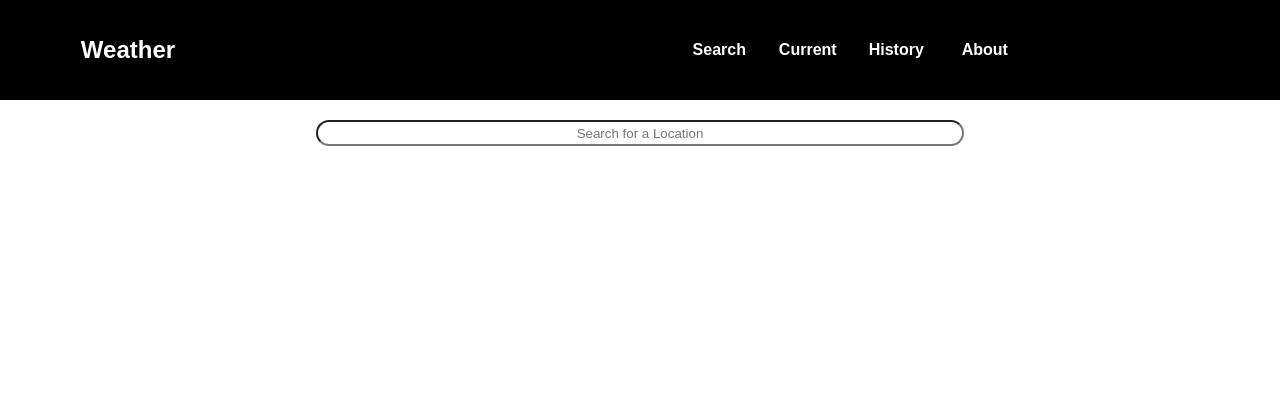
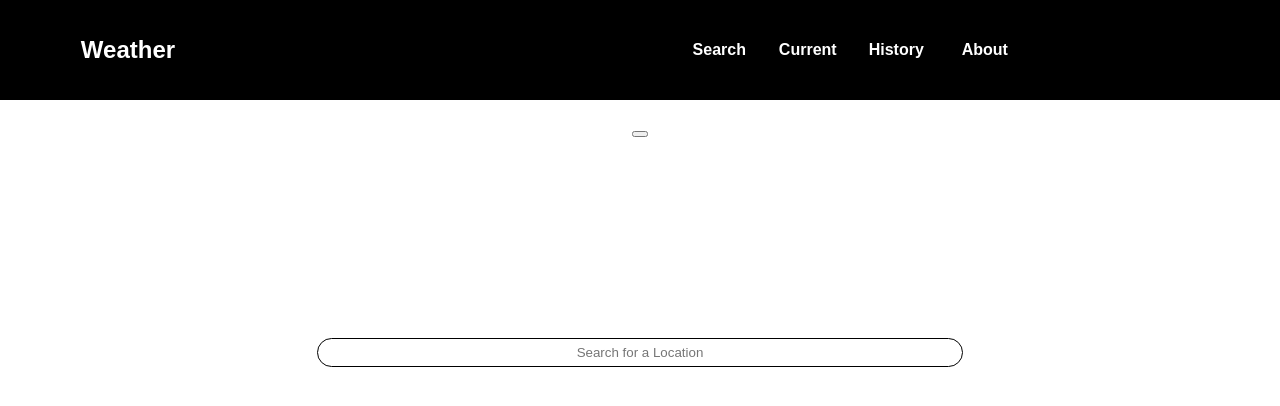
Before and after one commit to JSimoni42/CuralateWeatherApp, a React (Create React App) app: page / in a window 1280 px wide. Shown: the top 406 px of the page. Built offline with nearby package versions, Linux system fonts and the light colour scheme.

Commit message:
Styling for search bar, state to track search bar value

```diff
--- a/src/components/Navbar.js
+++ b/src/components/Navbar.js
@@ -2,8 +2,6 @@ import React, { Component } from 'react';
 import '../styles/nav_bar.css';
 
 class Navbar extends Component {
-
-
 
   render() {
     return(
--- a/src/components/pages/Search.js
+++ b/src/components/pages/Search.js
@@ -2,11 +2,26 @@ import React, { Component } from 'react';
 import '../../styles/search.css'
 
 class Search extends Component {
+  constructor(){
+    super();
+    this.state = {
+      locationQuery: null
+    }
+  }
+
+  onLocation(){
+    // Send location Query to google places API
+  }
+
   render(){
     return(
       <section>
-        <form onSubmit={() => this.thing()}>
-          <input className="search-bar" placeholder="Search for a Location" />
+        <button></button>
+        <form onSubmit={() => this.onLocation()}>
+          <input className="search-bar"
+                placeholder="Search for a Location"
+                value={this.state.locationQuery}
+                onChange={(locationQuery) => this.setState({ locationQuery })}/>
         </form>
       </section>
     );
--- a/src/styles/search.css
+++ b/src/styles/search.css
@@ -1,7 +1,12 @@
 .search-bar{
   width: 50%;
-  margin-top: auto;
-  height: 20px;
+  border: thin black solid;
+  margin-top: 200px;
+  height: 25px;
   border-radius: 15px;
   text-align: center;
 }
+
+input:focus{
+  outline: none;
+}
```
